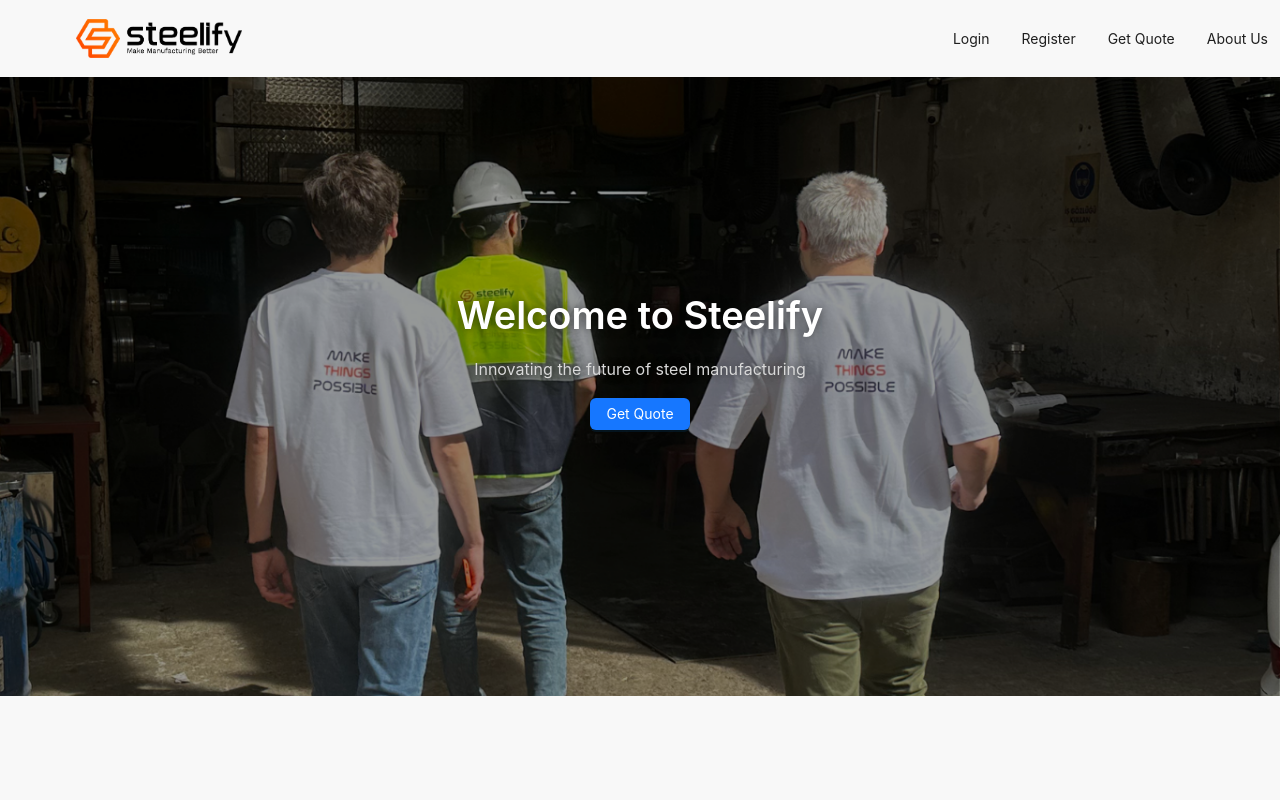
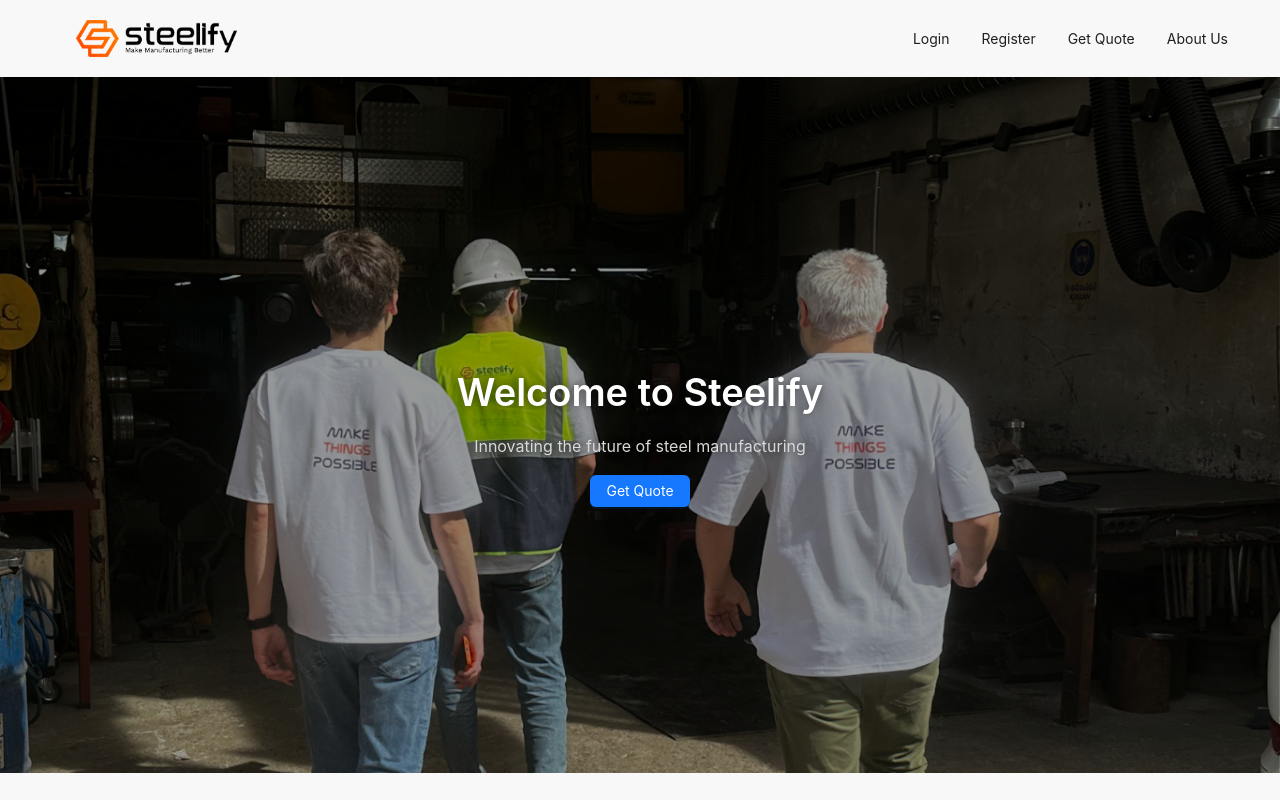
Before and after one commit to alperenerS/steelify.io, a React (Create React App) app in the folder client/: page / in a window 1280 px wide. Shown: the top 800 px of the page. Built offline with nearby package versions, Linux system fonts and the light colour scheme; no server answers.

Commit message:
Future: Navbar fix removed

```diff
--- a/client/src/Pages/Navbar/navbar.css
+++ b/client/src/Pages/Navbar/navbar.css
@@ -3,27 +3,18 @@
   justify-content: space-between;
   align-items: center;
   padding: 0 20px;
-  position: fixed;
-  top: 0;
-  width: 100%;
-  z-index: 1000;
-  background-color: #f8f8f8;
-}
-
-.body-content {
-  padding-top: 70px;
 }
 
 .navbar-logo {
   cursor: pointer;
-  max-width: 13% !important;
+  max-width:13% !important;
   margin-left: 3.5rem;
 }
 
 .navbar-menu {
-  flex-grow: 1;
+  flex-grow: 1; /* Menünün konteynerin kalan alanını doldurmasını sağlar */
   display: flex;
-  justify-content: flex-end;
+  justify-content: flex-end; /* Menü öğelerini sağa hizalar */
   background-color: #f8f8f8;
   border-bottom: none;
   margin: 1rem;
--- a/client/src/Pages/Navbar/navbar.js
+++ b/client/src/Pages/Navbar/navbar.js
@@ -7,7 +7,7 @@ import { getUserInfo } from "../../Utils/Auth/authService";
 
 const Navbar = () => {
   const navigate = useNavigate();
-  const [userName, setUserName] = useState("Undefined");
+  const [userName, setUserName] = useState("Guest");
 
   useEffect(() => {
     const userInfo = getUserInfo();
```
